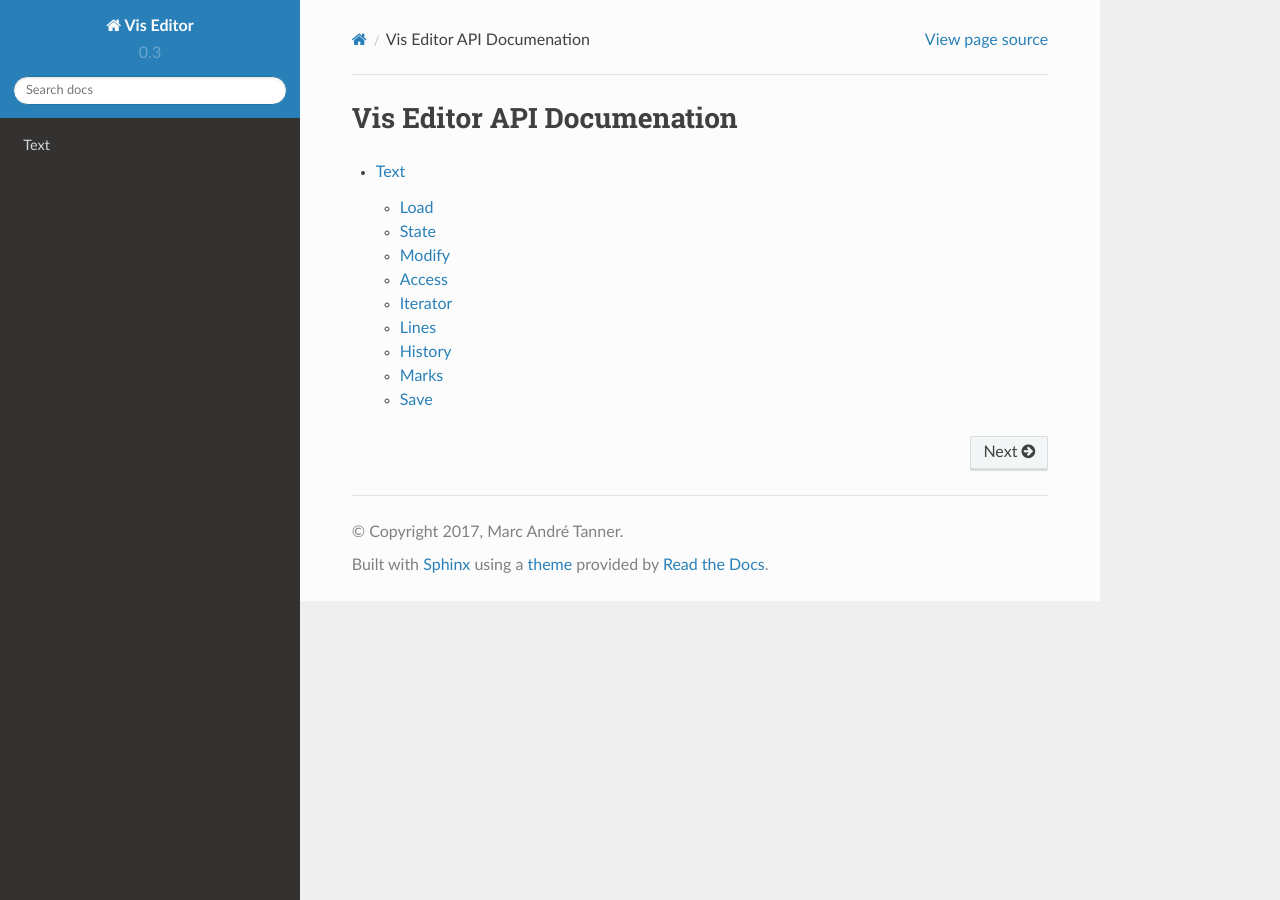
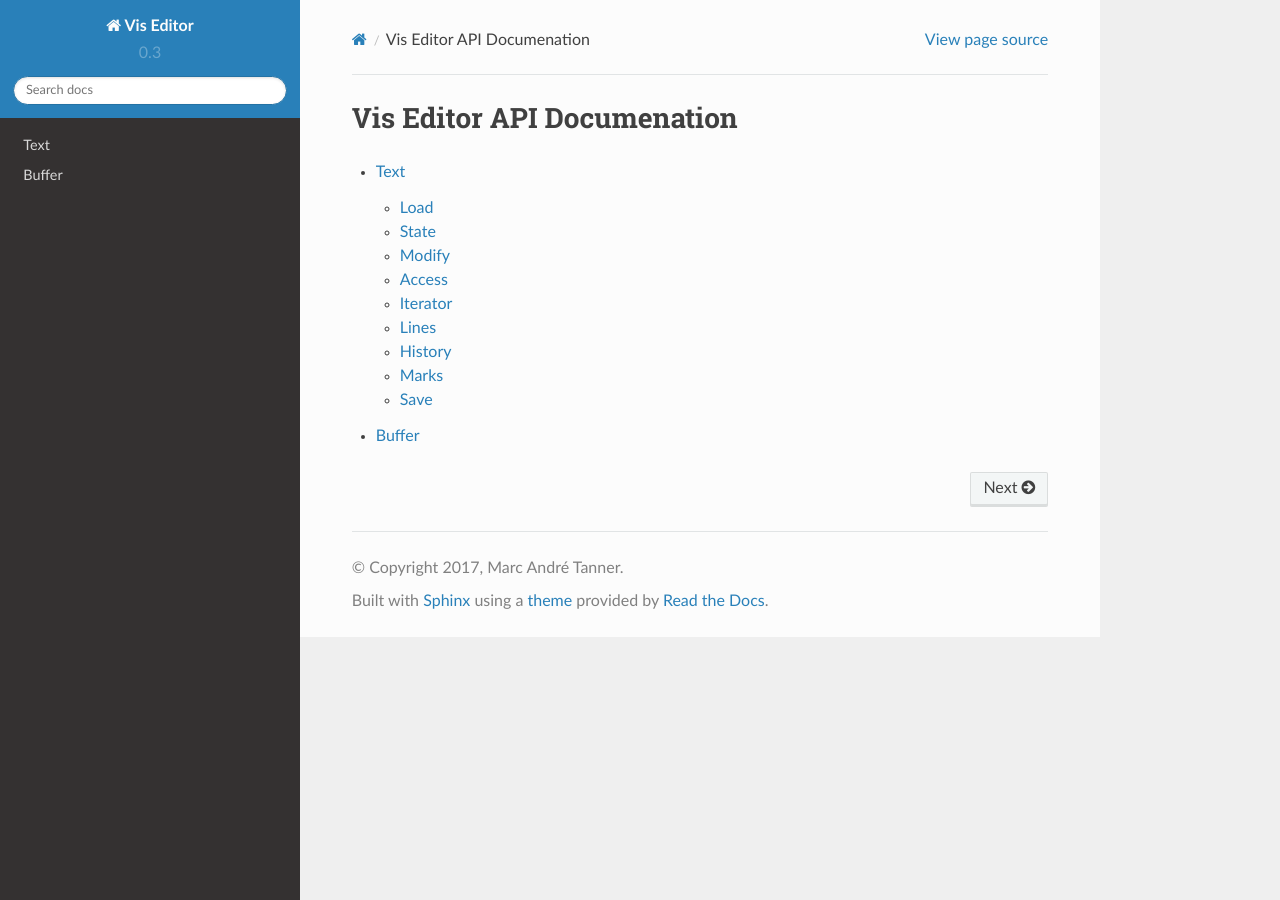
Before and after one commit to martanne/vis, a Sphinx documentation site: the page built from doc/index.rst, in a window 1280 px wide. Built offline with Sphinx 7.4.7 and the Read the Docs theme 2.0.0, drawn with Linux system fonts in a browser that asks for light colours.

Commit message:
buffer: convert comments to doxygen format

```diff
--- /dev/null
+++ b/doc/buffer.rst
@@ -0,0 +1,4 @@
+Buffer
+======
+
+.. doxygenfile:: buffer.h
--- a/doc/index.rst
+++ b/doc/index.rst
@@ -5,3 +5,4 @@
    :maxdepth: 2
 
    text
+   buffer
```
Also changed, not shown: 1 other file.
